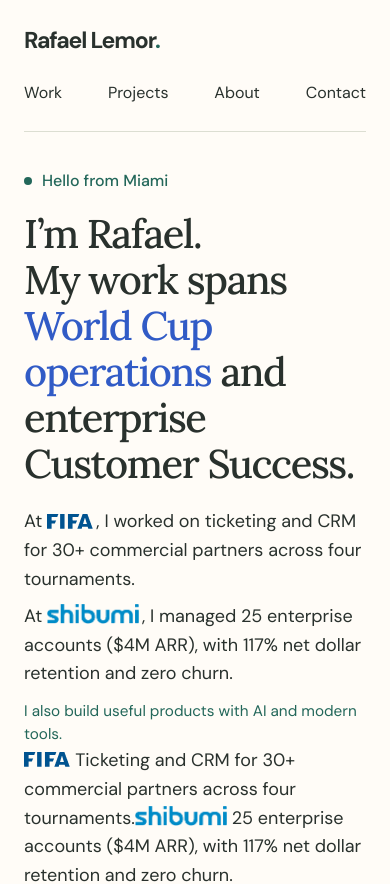
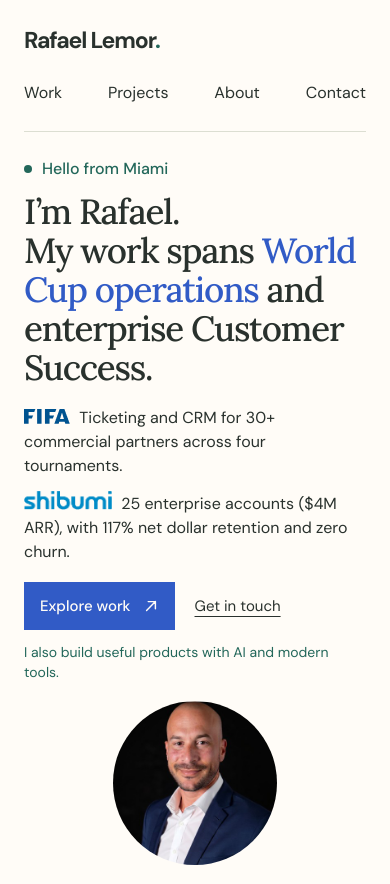
Before and after one commit to raf0x/rlemor.com, a Next.js app: page / in a window 390 px wide. Shown: the top 884 px of the page. Built offline with nearby package versions, Linux system fonts and the light colour scheme.

Commit message:
style: reduce mobile hero scale and spacing, preserve desktop editorial layout

```diff
--- a/app/page.module.css
+++ b/app/page.module.css
@@ -1369,3 +1369,79 @@
   .lighthouseCurtain { display: none; }
   .lighthouseStageCaption { opacity: 1; }
 }
+
+/* Mobile hero editorial hierarchy. Desktop copy and composition remain untouched. */
+.desktopHeroProof { display: block; }
+.mobileHeroProof,
+.mobileHeroBuilder,
+.mobileCtaArrow { display: none; }
+
+@media (max-width: 640px) {
+  .hero {
+    gap: 18px;
+    padding-top: 24px;
+    padding-bottom: 34px;
+  }
+  .hero .greeting { margin-bottom: 12px; }
+  .hero h1 {
+    font-size: 35px;
+    line-height: 1.11;
+  }
+  .heroCopy {
+    margin-top: 18px;
+    font-size: 16px;
+    line-height: 1.52;
+  }
+  .desktopHeroProof { display: none; }
+  .mobileHeroProof { display: block; }
+  .mobileHeroFact {
+    display: block;
+    max-width: 37ch;
+  }
+  .mobileHeroFact + .mobileHeroFact { margin-top: 12px; }
+  .mobileHeroBrand {
+    display: inline-flex;
+    align-items: baseline;
+    vertical-align: -0.08em;
+    margin-right: 5px;
+    white-space: nowrap;
+  }
+  .mobileHeroFact .fifaHeroLogo {
+    height: 0.95em;
+    vertical-align: baseline;
+  }
+  .mobileHeroFact .shibumiHeroLogo {
+    width: 88px;
+    vertical-align: baseline;
+  }
+  .actions {
+    gap: 12px 20px;
+    margin-top: 18px;
+    font-size: 15px;
+  }
+  .button {
+    gap: 12px;
+    padding: 11px 15px;
+    min-height: 46px;
+  }
+  .desktopCtaArrow { display: none; }
+  .mobileCtaArrow {
+    display: block;
+    width: 16px;
+    height: 16px;
+    flex: none;
+  }
+  .mobileHeroBuilder {
+    display: block;
+    margin-top: 13px;
+    color: var(--color-green);
+    font-size: 14px;
+    line-height: 1.42;
+  }
+}
+@media (max-width: 360px) {
+  .hero h1 { font-size: 32px; }
+  .heroCopy { font-size: 15.5px; }
+  .actions { gap: 10px 15px; }
+  .button { gap: 10px; padding: 10px 12px; }
+}
```
